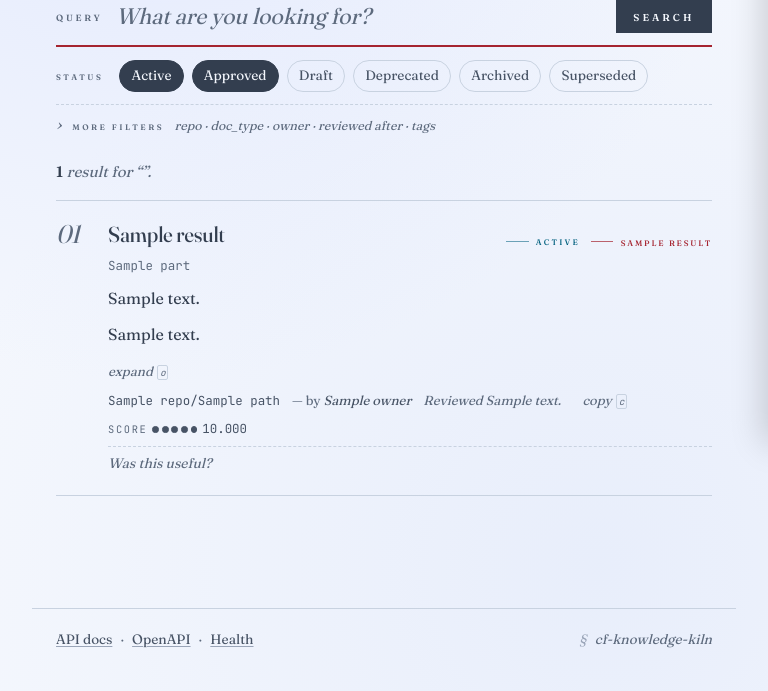
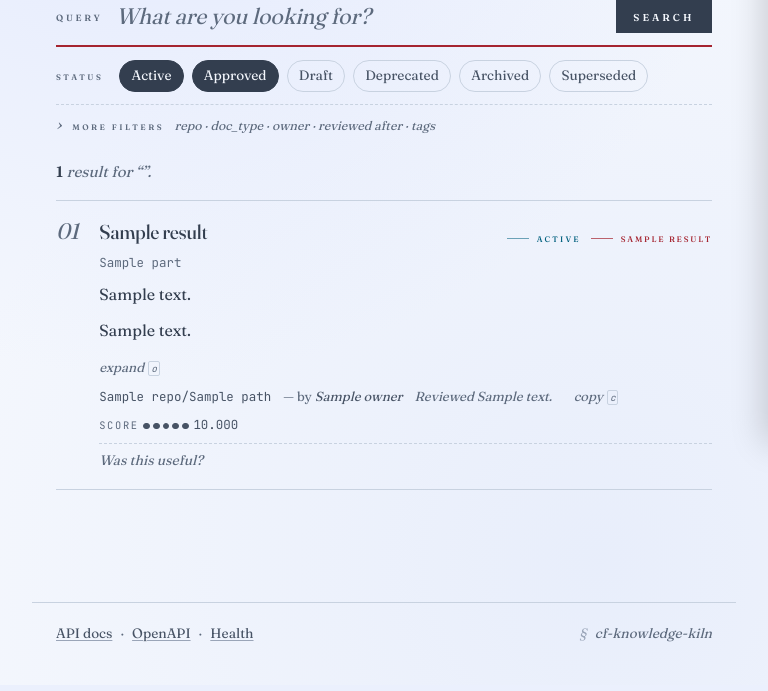
Before and after one commit to williamzujkowski/cf-knowledge-kiln, a Python web app: template src/cf_knowledge_kiln/api/templates/search.html in a window 768 px wide. Shown: the part 349-1040 px from the top of the page. After the commit the page ends 991 px from the top, so only its background shows below. Run offline with Jinja, Linux system fonts and the light colour scheme; the template is opened without the code that fills it: most values are stand-ins (such as "Sample title", 1, 10 or a date in 2020).

Commit message:
feat(ui): 641-960 intermediate breakpoint between desktop and mobile (closes #289)
PR #277 shipped two result-card breakpoints — ≤640px (primary
mobile pass) and ≤360px (worst-case iPhone Mini). Above 640px
the cards reverted to full desktop typography in a single step:
title 1.35rem → 1.15rem, gutter 44px → 28px, index opsz 144 → 36.
A tablet-portrait viewport (iPad 768, Surface 720) got the same
compact treatment a 360px phone got despite having ~115px more
inline width to spend on the result body. The audit (epic #268)
flagged this as 'currently jumps desktop → mobile'.

## Fix

One new `@media (max-width: 960px) and (min-width: 641px)` block
in _results.css that lands deliberately between the two existing
tiers — not a third aggressive shrink, just a softer middle pass:

* Gutter 2.75rem → 2.2rem (44px → 35px) — between desktop and the
  640-tier's 28px.
* Title 1.35rem → 1.25rem, opsz STAYS at desktop's 96 (no step
  down to text-grade 36 — that wait until the 640 tier).
* Index 1.6rem opsz 144 → 1.4rem opsz 72 — chapter-mark character
  preserved at this width.
* Card padding-block 1.25rem → 1.1rem, header gap modest tighten.

960 is the upper bound because _preview.css already switches its
panel from sticky-rail to mobile-drawer at exactly that breakpoint;
viewports under 960 lose the side-by-side layout anyway. 641 (not
640) so the rule doesn't overlap with the existing max-width:640
block — cascade stays unambiguous.

## Tests (4 new, 12 total in test_results_mobile_css.py)

* @media (max-width: 960px) and (min-width: 641px) present in bundle
* Gutter 2.2rem lands between tiers
* Title 1.25rem lands between tiers
* Index opsz 72 lands between tiers (not collapsed straight to 36)

All 8 existing mobile-css tests stay green.

## Verification

* make format / lint / typecheck / openapi-lint / verify-css: clean
* make test-unit: 1021 passed, 1 skipped (unchanged — all new tests
  are integration)
* test_results_mobile_css: 12 passed (was 8 — 4 new)

Closes #289.

Co-Authored-By: Claude Opus 4.7 <noreply@anthropic.com>

```diff
--- a/src/cf_knowledge_kiln/api/static/kiln.css
+++ b/src/cf_knowledge_kiln/api/static/kiln.css
@@ -1631,6 +1631,52 @@ a.source-link:focus-visible {
      attribute. This rule keeps the button visible with the same
      letter hint; the change is purely the accent color. */
   color: var(--oxblood);
+}
+
+/* ─── #289: intermediate breakpoint between desktop and 640 ─────────
+ *
+ * Tablet-portrait (iPad 768, Surface 720) and large-phone-landscape
+ * viewports landed on the 640px mobile rules with no in-between
+ * tier. The audit (epic #268) flagged the resulting desktop → mobile
+ * jump: title 1.35rem → 1.15rem in a single step, gutter 44px → 28px
+ * with nothing between.
+ *
+ * This middle pass softens those steps. 960 is the upper bound
+ * because _preview.css switches its panel from sticky-rail to
+ * mobile-drawer at exactly that breakpoint; viewports under 960
+ * already lose the side-by-side layout, so it's the natural pairing.
+ * 641 (not 640) so this rule doesn't overlap with the existing
+ * max-width:640 block and the cascade stays unambiguous.
+ *
+ * Values land deliberately between desktop and the 640 tier — not
+ * a third aggressive shrink, just a softer middle.
+ */
+@media (max-width: 960px) and (min-width: 641px) {
+  .result-card {
+    /* 2.2rem ≈ 35px — between desktop 44px and 640-tier 28px. */
+    grid-template-columns: 2.2rem 1fr;
+    padding-block: 1.1rem;
+    gap: 0.5rem;
+  }
+
+  .result-index {
+    /* opsz 72 between desktop's 144 and 640's 36 — chapter-mark
+       character preserved at this width. */
+    font-size: 1.4rem;
+    font-variation-settings: "opsz" 72;
+  }
+
+  .result-header {
+    gap: 0.5rem 0.55rem;
+  }
+
+  .result-title {
+    /* 1.25rem between desktop 1.35rem and 640-tier 1.15rem. opsz
+       stays at desktop's 96 because the typographic step down to
+       text-grade 36 doesn't need to happen until the 640 tier. */
+    font-size: 1.25rem;
+    font-variation-settings: "opsz" 96, "SOFT" 30;
+  }
 }
 /* ─── Error fragment (#122 margin-note voice) ─────────────────── */
 
```
Also changed, not shown: src/cf_knowledge_kiln/api/static/kiln/_results.css (+46 -0 lines), tests/integration/test_results_mobile_css.py (+36 -0 lines).
